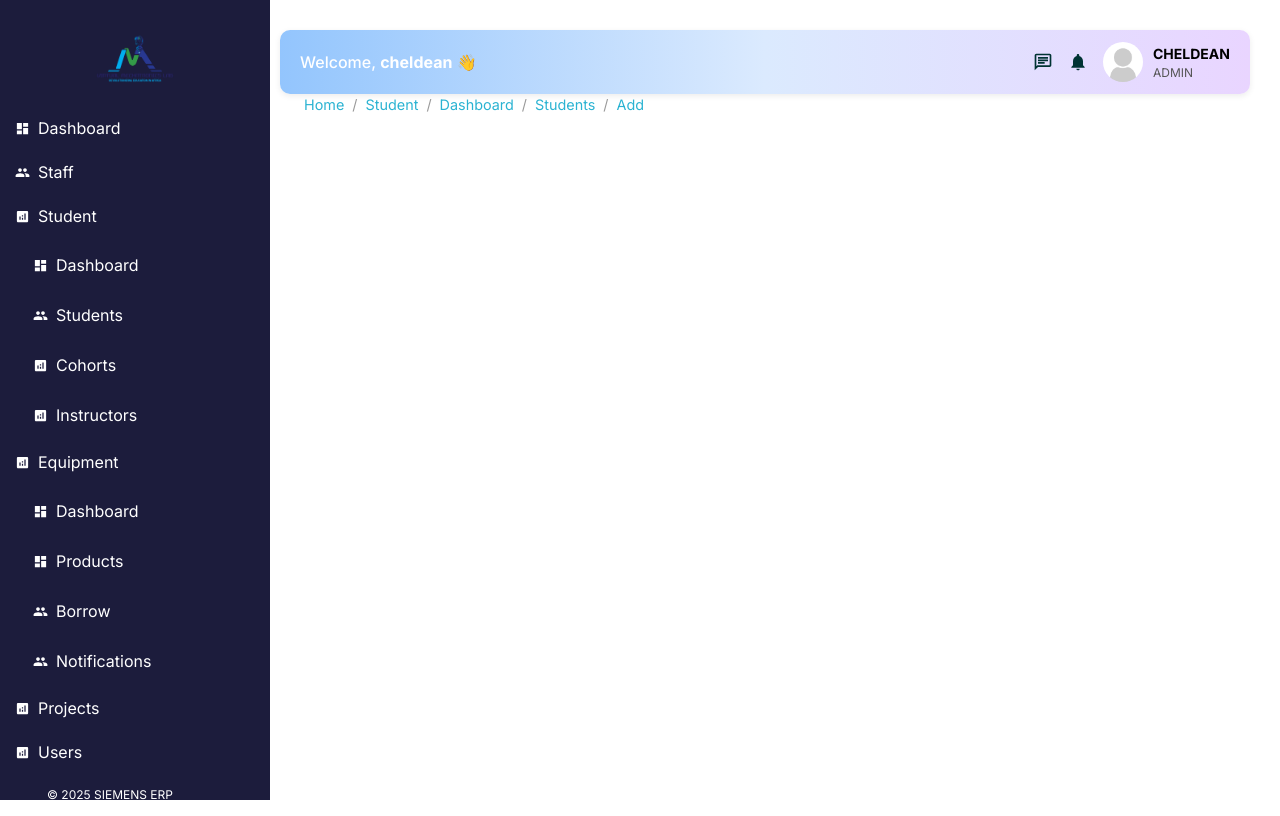
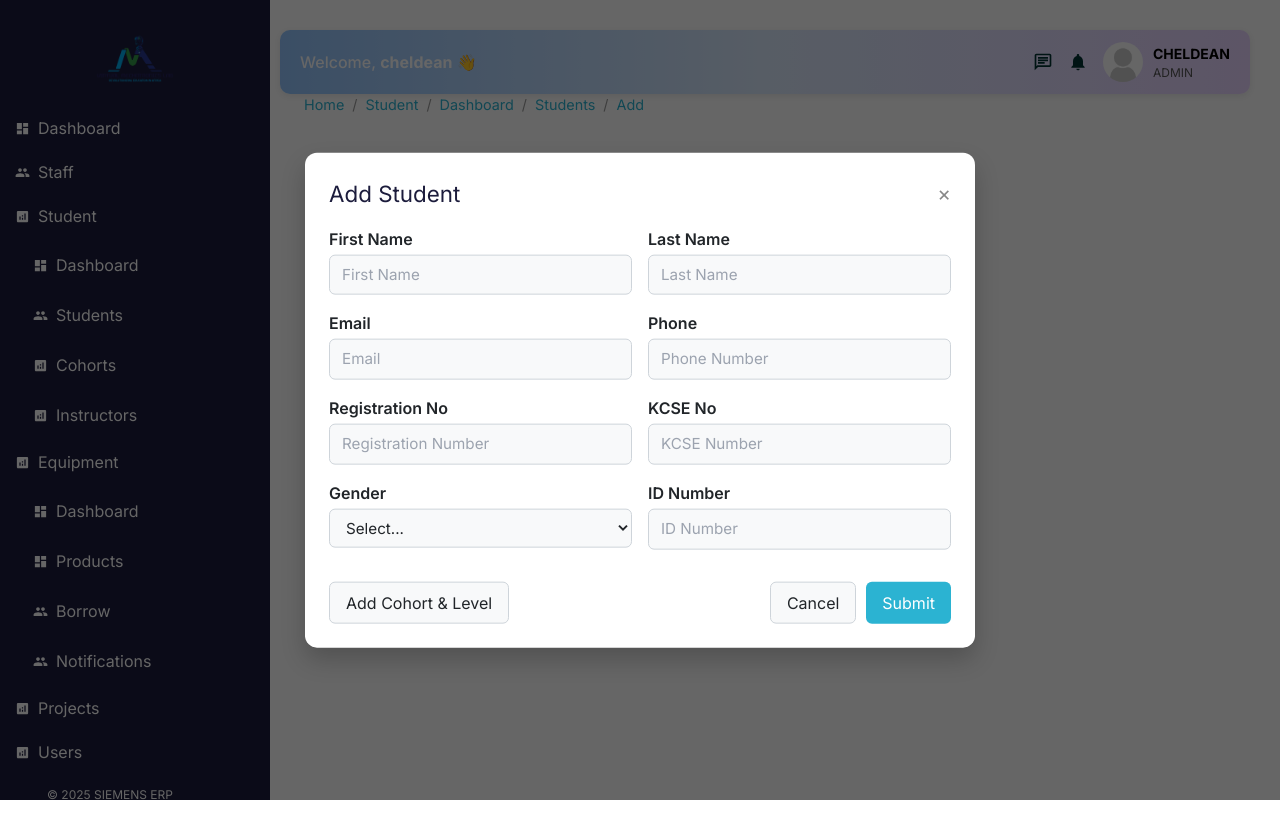
Before and after one commit to Siemens-Vr/NewPRE, a Next.js app: page /student/dashboard/students/add in a window 1280 px wide. Built offline with nearby package versions, Linux system fonts and the light colour scheme.

Commit message:
added pages

```diff
--- a/app/components/Form/FormModal.jsx
+++ b/app/components/Form/FormModal.jsx
@@ -1,62 +1,165 @@
-// app/components/Form/FormModal.jsx
-import React from 'react';
-import Modal from 'react-modal';
+'use client';
+
+import React, { useState, useEffect } from 'react';
+import PropTypes from 'prop-types';
 import styles from './FormModal.module.css';
 
+/**
+ * FormModal
+ * A reusable modal that renders dynamic form fields and optional footer buttons.
+ * Props:
+ * - title: string - modal header
+ * - fields: array of {
+ *     name: string,
+ *     label: string,
+ *     type: 'text'|'number'|'date'|'textarea'|'select'|'button',
+ *     options?: array of { value, label } for select,
+ *     placeholder?: string,
+ *     onClick?: fn for button,
+ *     disabled?: boolean
+ *   }
+ * - initialValues: object
+ * - onChange: fn(name: string, value: any) called on each field change
+ * - onSubmit: fn(values)
+ * - onClose: fn()
+ * - extraActions: array of { label: string, onClick: fn, className?: string }
+ */
 export default function FormModal({
-  isOpen,
   title,
-  fields = [],     // default to empty array
+  fields,
+  initialValues,
+  onChange,
   onSubmit,
   onClose,
-  submitLabel = 'Submit',
-  disableSubmit = false,
-  children
+  extraActions = []
 }) {
-  const handleSubmit = (e) => {
+  const [values, setValues] = useState(initialValues || {});
+
+  // Keep local state in sync if initialValues change
+   useEffect(() => {
+    setValues(initialValues || {});
+  }, [initialValues]);
+
+  const handleChange = (name, val) => {
+    const updated = { ...values, [name]: val };
+    setValues(updated);
+    if (onChange) onChange(updated);
+  };
+
+  const handleSubmit = e => {
     e.preventDefault();
-    onSubmit();
+    onSubmit(values);
   };
 
   return (
-    <Modal
-      isOpen={isOpen}
-      onRequestClose={onClose}
-      contentLabel={title}
-      className={styles.modal}
-      overlayClassName={styles.overlay}
-    >
-      <h2 className={styles.title}>{title}</h2>
+    <>
+      <div className={styles.overlay} onClick={onClose} />
+      <div className={styles.container} role="dialog" aria-modal="true">
+        <div className={styles.header}>
+          <h3 className={styles.title}>{title}</h3>
+          <button className={styles.closeBtn} onClick={onClose}>×</button>
+        </div>
+
         <form className={styles.form} onSubmit={handleSubmit}>
-        {/* Render any defined fields */}
-        {fields.map((f) => (
+          {fields.map(f => (
             <div className={styles.field} key={f.name}>
               <label htmlFor={f.name}>{f.label}</label>
+
+              {f.type === 'button' ? (
+                <button
+                  type="button"
+                  className={styles.button}
+                  onClick={f.onClick}
+                  disabled={f.disabled}
+                >
+                  {f.label}
+                </button>
+              ) : f.type === 'textarea' ? (
+                <textarea
+                  id={f.name}
+                  placeholder={f.placeholder}
+                  value={values[f.name] || ''}
+                  onChange={e => handleChange(f.name, e.target.value)}
+                  disabled={f.disabled}
+                />
+              ) : f.type === 'select' ? (
+                <select
+                  id={f.name}
+                  value={values[f.name] || ''}
+                  onChange={e => handleChange(f.name, e.target.value)}
+                  disabled={f.disabled}
+                >
+                  <option value="">Select...</option>
+                  {f.options.map(opt => (
+                    <option key={opt.value} value={opt.value}>
+                      {opt.label}
+                    </option>
+                  ))}
+                </select>
+              ) : (
                 <input
                   id={f.name}
-              name={f.name}
                   type={f.type}
                   placeholder={f.placeholder}
-              value={f.value}
-              onChange={f.onChange}
-              {...(f.multiple ? { multiple: true } : {})}
-              {...(f.directory ? { webkitdirectory: true, directory: true } : {})}
+                  value={values[f.name] || ''}
+                  onChange={e => handleChange(f.name, e.target.value)}
+                  disabled={f.disabled}
                 />
+              )}
             </div>
           ))}
 
-        {/* Render any custom children as fallback */}
-        {children}
+          <div className={styles.actions}>
+            <div className={styles.extraActions}>
+              {extraActions.map((action, idx) => (
+                <button
+                  key={idx}
+                  type="button"
+                  className={styles[action.className] || styles.button}
+                  onClick={action.onClick}
+                >
+                  {action.label}
+                </button>
+              ))}
+            </div>
 
-        <div className={styles.actions}>
-          <button type="button" onClick={onClose} className={styles.cancel}>
+            <div className={styles.footerButtons}>
+              <button type="button" className={styles.cancel} onClick={onClose}>
                 Cancel
               </button>
-          <button type="submit" disabled={disableSubmit} className={styles.submit}>
-            {submitLabel}
+              <button type="submit" className={styles.submit}>
+                Submit
               </button>
             </div>
+          </div>
         </form>
-    </Modal>
+      </div>
+    </>
   );
 }
+
+FormModal.propTypes = {
+  title: PropTypes.string.isRequired,
+  fields: PropTypes.arrayOf(
+    PropTypes.shape({
+      name: PropTypes.string.isRequired,
+      label: PropTypes.string.isRequired,
+      type: PropTypes.oneOf(['text','number','date','textarea','select','button']).isRequired,
+      options: PropTypes.array,
+      placeholder: PropTypes.string,
+      onClick: PropTypes.func,
+      disabled: PropTypes.bool
+    })
+  ).isRequired,
+  initialValues: PropTypes.object,
+  onChange: PropTypes.func,           // new prop
+  onSubmit: PropTypes.func.isRequired,
+  onClose: PropTypes.func.isRequired,
+  extraActions: PropTypes.arrayOf(
+    PropTypes.shape({
+      label: PropTypes.string.isRequired,
+      onClick: PropTypes.func.isRequired,
+      className: PropTypes.string
+    })
+  )
+};
--- a/app/components/Form/FormModal.module.css
+++ b/app/components/Form/FormModal.module.css
@@ -1,31 +1,39 @@
-/* app/components/Form/FormModal.module.css */
+
+/* app/components/FormModal/FormModal.module.css */
 
 /* 1) Full-screen backdrop */
 .overlay {
   position: fixed;
-  top: 0;
-  left: 0;
-  width: 100vw;
-  height: 100vh;
-  background: rgba(0, 0, 0, 0.6);
+  top: 0; left: 0;
+  width: 100vw; height: 100vh;
+  background: rgba(0,0,0,0.6);
   z-index: 999;
 }
 
 /* 2) Centered modal container */
-.modal {
+.container {
   position: fixed;
-  top: 50%;
-  left: 50%;
+  top: 50%; left: 50%;
   transform: translate(-50%, -50%);
+  width: 100%;
+  max-width: 670px;
   background: #ffffff;
   border-radius: 12px;
-  box-shadow: 0 12px 24px rgba(0, 0, 0, 0.2);
+  box-shadow: 0 12px 24px rgba(0,0,0,0.2);
   padding: 24px;
   z-index: 1000;
-  width: auto;              /* size to content */
-  max-width: 800px;         /* cap overly wide form */
-  height: auto;             /* let height grow with content */
-  overflow: visible;        /* show all fields */
+}
+.container1 {
+  position: fixed;
+  top: 50%; left: 50%;
+  transform: translate(-50%, -50%);
+  width: 100%;
+  max-width: 640px;
+  background: #ffffff;
+  border-radius: 12px;
+  box-shadow: 0 12px 24px rgba(0,0,0,0.2);
+  padding: 24px;
+  z-index: 1000;
 }
 
 /* 3) Header with title & close */
@@ -83,19 +91,41 @@
   border-color: #2bb3d2; /* VML Sky-Blue */
   outline: none;
 }
+/* textarea spans full width */
 .field textarea {
   grid-column: span 2;
   resize: vertical;
-  min-height: 60px;
+  min-height: 80px;
 }
 
 /* 5) Action buttons row */
 .actions {
   grid-column: span 2;
   display: flex;
-  justify-content: space-between;
+ justify-content: space-between;
   align-items: center;
+  /* gap: 12px; */
   margin-top: 16px;
+}
+.actions1 {
+  grid-column: span 2;
+  display: flex;
+ justify-content: flex-end;
+  align-items: center;
+  /* gap: 12px; */
+  margin-top: 16px;
+}
+.footerButtons{
+  display:flex;
+  gap:10px
+}
+.footerAddButton{
+  grid-column: span 2;
+  display: flex;
+  justify-content:flex-end;  /* <— distribute left & right */
+  align-items: center;
+  margin-top: -30px;
+
 }
 .cancel {
   padding: 8px 16px;
@@ -131,3 +161,52 @@
     grid-column: span 1;
   }
 }
+
+
+.tableWrapper {
+   overflow-x: hidden;
+  overflow-y: auto;
+  padding-bottom: 8px;
+  border:none !important;
+}
+
+
+
+/* Table itself */
+.tableWrapper table {
+  width: 100%;
+  border-collapse: collapse;
+  font-size: 0.95rem;
+}
+
+/* Header row */
+.tableWrapper th {
+  background-color: #f6f8fa;
+  color: #333;
+  padding: 0.75rem;
+  text-align: left;
+  border-bottom: 1px solid #ddd;
+  font-weight: 600;
+}
+.tableWrapper tr:nth-child(even) {
+  background: #f9fafb;
+}
+.tableWrapper tr:hover {
+  background-color: #f9fafb;
+}
+
+/* Action buttons inside table */
+.deleteButton {
+  background-color: #ff4d4f;
+  color: #fff;
+  border: none;
+  padding: 0.4rem 0.8rem;
+  font-size: 0.85rem;
+  border-radius: 6px;
+  cursor: pointer;
+  transition: background-color 0.2s ease;
+}
+
+.deleteButton:hover {
+  background-color: #d9363e;
+}
--- a/app/components/project/phases/addPhase.jsx
+++ b/app/components/project/phases/addPhase.jsx
@@ -113,8 +113,9 @@ export default function AddPhaseModal({ isOpen, onClose, onAdded, projectUuid, p
   if (!isOpen) return null;
 
   return (
-    <div className={styles.modalWrapper}>
+    <div>
       <FormModal
+      isOpen={isOpen}
         title={`Add ${phaseType}`}
         fields={fields}
         initialValues={initialValues}
--- a/app/components/project/update/update.jsx
+++ b/app/components/project/update/update.jsx
@@ -2,85 +2,39 @@
 
 import React from "react";
 import FormModal from "@/app/components/Form/FormModal";
-import styles from "@/app/styles/components/singleComponent/singlecomponent.module.css";
 
 export default function EditProjectModal({
   editProjectData,
-  setEditProjectData,
+ setEditProjectData,
   updateProject,
   closeEditModal,
   isSaving,
 }) {
+  console.log("EditProjectModal props:",
+    editProjectData,
+  );
+  // const project = editProjectData.editProjectData || null;
   if (!editProjectData) return null;
 
-  // Define form fields matching your project data keys
   const fields = [
-    {
-      name: "name",
-      label: "Project Name",
-      type: "text",
-      placeholder: "Project Name",
-    },
-    {
-      name: "description",
-      label: "Description",
-      type: "text",
-      placeholder: "Project Description",
-    },
-    {
-      name: "status",
-      label: "Status",
-      type: "select",
-      options: [
-        { value: "todo", label: "Todo" },
-        { value: "progress", label: "In Progress" },
-        { value: "completed", label: "Completed" },
-      ],
-    },
-    {
-      name: "budget",
-      label: "Budget",
-      type: "number",
-      placeholder: "Budget",
-    },
-    {
-      name: "funding",
-      label: "Funding",
-      type: "number",
-      placeholder: "Funding",
-    },
-    {
-      name: "startDate",
-      label: "Start Date",
-      type: "date",
-    },
-    {
-      name: "endDate",
-      label: "End Date",
-      type: "date",
-    },
+    { name: "title",                     label: "Project Name",   type: "text"   },
+    { name: "description",               label: "Description",    type: "text"   },
+    { name: "total_value",                    label: "Total Value",         type: "number" },
+    { name: "approved_funding",                   label: "Approved Funding",        type: "number" },
+    { name: "implementation_startDate",  label: "Start Date",     type: "text"   },
+    { name: "implementation_endDate",    label: "End Date",       type: "text"   },
   ];
-
-  // Handle field changes: update project data state
-  const handleChange = (updatedValues) => {
-    setEditProjectData(updatedValues);
-  };
-
-  // Handle form submit
-  const handleSubmit = () => {
-    updateProject();
-  };
 
   return (
     <FormModal
+      isOpen={true}
       title="Edit Project"
       fields={fields}
       initialValues={editProjectData}
-      onChange={handleChange}
-      onSubmit={handleSubmit}
+      onChange={setEditProjectData}
+      onSubmit={updateProject}
       onClose={closeEditModal}
-      extraActions={[]}
-      isSaving={isSaving} // Optional if you want to handle saving state in your FormModal styles
+      isSaving={isSaving}
     />
   );
 }
--- a/app/project/dashboard/[uuid]/[phaseuuid]/outputs/page.jsx
+++ b/app/project/dashboard/[uuid]/[phaseuuid]/outputs/page.jsx
@@ -26,12 +26,6 @@ export default function OutputDetails() {
   const [showDeleteModal, setShowDeleteModal] = useState(false);
   const [deleteTarget, setDeleteTarget] = useState(null);
   const [deleteReason, setDeleteReason] = useState("");
-  const deleteReasons = [
-    "No longer relevant",
-    "Duplicate entry",
-    "Incorrect data",
-    "Other",
-  ];
 
   // Fetch outputs for this phase
   const fetchOutputs = async () => {
@@ -109,14 +103,21 @@ export default function OutputDetails() {
       )
     }
   ];
-
+ const fields = [
+   {name: "Reason", label: "Reason for Deletion", type: "select", options:
+    [ { value: "No longer relevant", label: "No longer relevant" },
+      { value: "Duplicate entry", label: "Duplicate entry" },
+      { value: "Incorrect data", label: "Incorrect data" },
+      { value: "Other", label: "Other" },
+    ], placeholder: "Select reason for deletion"}
+ ];
   const displayed = expanded ? outputs : outputs.slice(0, 3);
 
   const confirmDelete = async () => {
     if (!deleteTarget) return;
     try {
       // Archive instead of delete
-      await api.put(`/outputs/archive/${deleteTarget.id}`, { reason: deleteReason });
+      await api.post(`/outputs/${deleteTarget.uuid}/archive`, { reason: deleteReason });
       fetchOutputs();
     } catch (err) {
       console.error("Error archiving output", err);
@@ -154,6 +155,7 @@ export default function OutputDetails() {
         <FormModal
         isOpen={showDeleteModal}
         title="Delete Output"
+        fields={fields}
         onSubmit={confirmDelete}
         onClose={() => setShowDeleteModal(false)}
         disableSubmit={!deleteReason}
@@ -172,7 +174,7 @@ export default function OutputDetails() {
             <option value="" disabled>
               Select reason
             </option>
-            {deleteReasons.map((r) => (
+            {fields[0].options.map((r) => (
               <option key={r} value={r}>
                 {r}
               </option>
--- a/app/project/dashboard/page.jsx
+++ b/app/project/dashboard/page.jsx
@@ -55,6 +55,7 @@ const Dashboard = () => {
   };
 
   const handleCardClick = (project) => {
+    console.log("Navigating to project:", project.uuid);
     router.push(`/projects/${project.uuid}`);
     clearTimeout(closeTimeoutRef.current);
   };
```
Also changed, not shown: app/project/dashboard/[uuid]/page.jsx (+24 -28 lines). Lines whose indentation alone changed are shown as unchanged.
